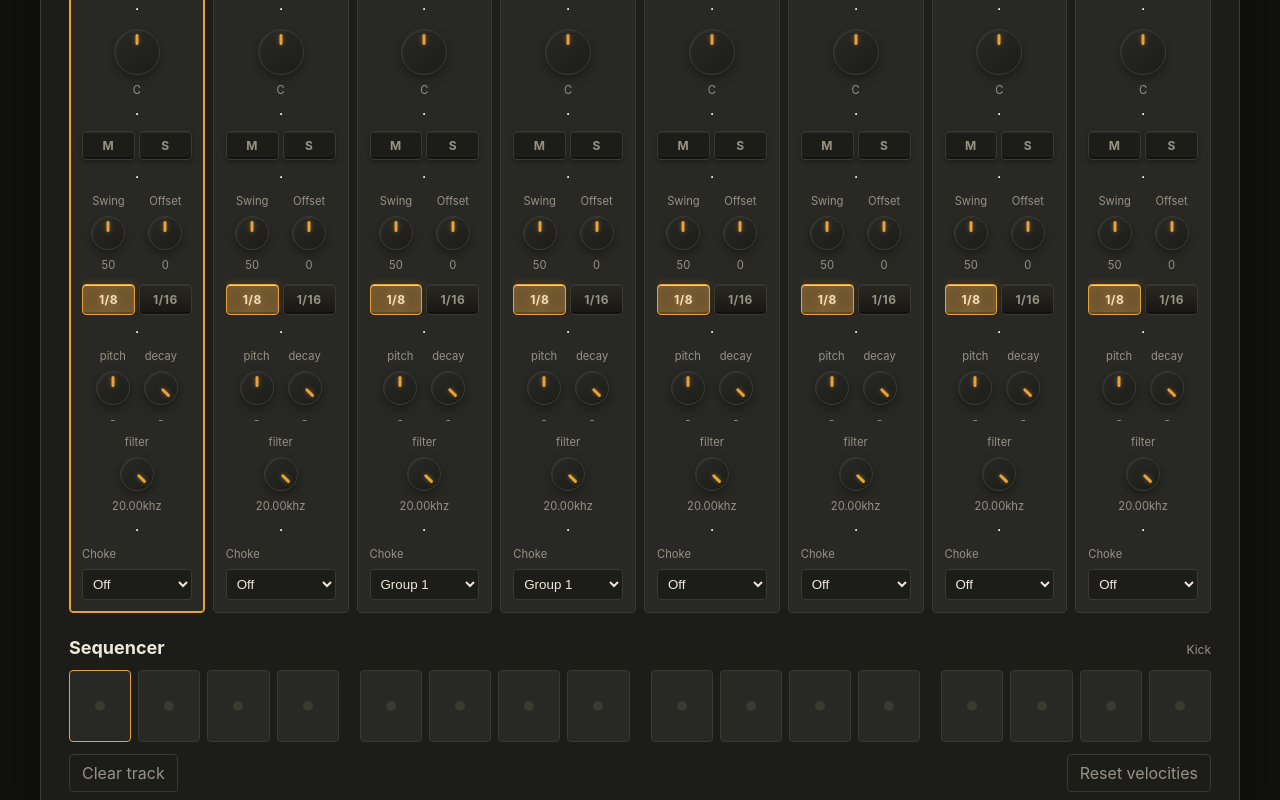
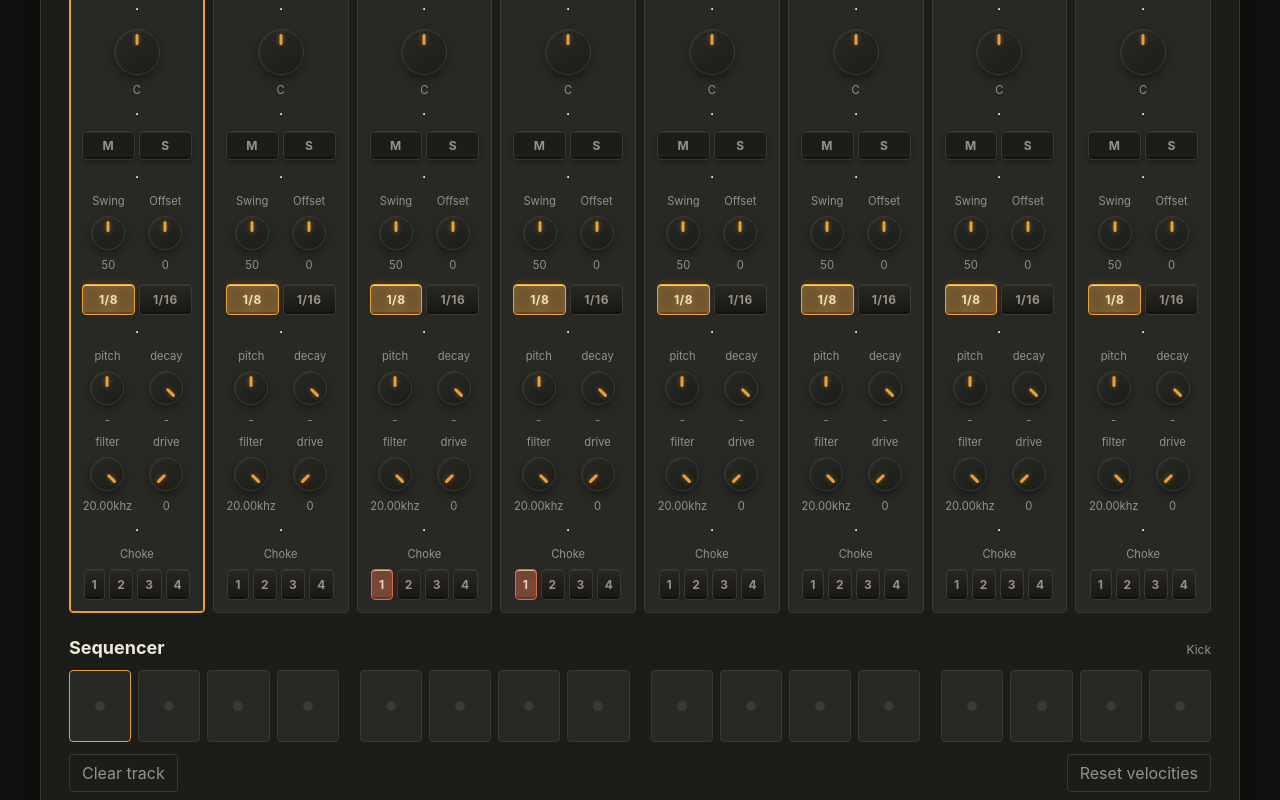
Before and after one commit to jpweijers/groovuebox, a Vue app: page / in a window 1280 px wide. Shown: the part 521-1321 px from the top of the page. Built offline with nearby package versions, Linux system fonts and the light colour scheme.

Commit message:
feat: distortion / gain

```diff
--- a/src/audio/AudioEngine.ts
+++ b/src/audio/AudioEngine.ts
@@ -15,6 +15,7 @@ class AudioEngine {
   private readonly trackPanners = new Map<string, StereoPannerNode>()
   private readonly trackMuteGains = new Map<string, GainNode>()
   private readonly trackFilters = new Map<string, BiquadFilterNode>()
+  private readonly trackDistortions = new Map<string, WaveShaperNode>()
 
   private getContext(): AudioContext {
     if (!this.context) {
@@ -65,9 +66,9 @@ class AudioEngine {
   ): void {
     const context = this.getContext()
     const buffer = this.buffers.get(id)
-    const gain = this.trackGains.get(id)
+    const distortion = this.trackDistortions.get(id)
 
-    if (!buffer || !gain) {
+    if (!buffer || !distortion) {
       throw new Error(`Could not load sample "${id}"`)
     }
 
@@ -84,17 +85,8 @@ class AudioEngine {
     source.buffer = buffer
 
     const velocityGain = context.createGain()
-    velocityGain.connect(gain)
+    velocityGain.connect(distortion)
     velocityGain.gain.setValueAtTime(Math.min(1, Math.max(0, velocity)), time)
-
-    // if (decay < 2000) {
-    //   console.log('decayued')
-    //   const decaySeconds = decay / 1000
-    //   const timeConstant = decaySeconds / 5
-    //
-    //   velocityGain.gain.setTargetAtTime(0.0001, startTime, timeConstant)
-    //   source.stop(startTime + decaySeconds)
-    // }
 
     source.playbackRate.setValueAtTime(Math.pow(2, pitch / 12), startTime)
 
@@ -169,6 +161,14 @@ class AudioEngine {
     filter.frequency.setTargetAtTime(safeFrequency, context.currentTime, 0.01)
   }
 
+  setTrackDistortion(id: string, amount: number): void {
+    const distortion = this.trackDistortions.get(id)
+
+    if (!distortion) return
+
+    distortion.curve = this.createDistortionCurve(amount)
+  }
+
   async close(): Promise<void> {
     if (!this.context) return
 
@@ -204,9 +204,14 @@ class AudioEngine {
     filter.frequency.value = 20_000
     filter.Q.value = 0.7
 
-    velocityGain.connect(gain)
-    gain.connect(filter)
-    filter.connect(panner)
+    const distortion = context.createWaveShaper()
+    distortion.curve = this.createDistortionCurve(0)
+    distortion.oversample = '2x'
+
+    velocityGain.connect(distortion)
+    distortion.connect(filter)
+    filter.connect(gain)
+    gain.connect(panner)
     panner.connect(muteGain)
     muteGain.connect(this.masterGain!)
 
@@ -216,6 +221,24 @@ class AudioEngine {
     this.trackPanners.set(id, panner)
     this.trackMuteGains.set(id, muteGain)
     this.trackFilters.set(id, filter)
+    this.trackDistortions.set(id, distortion)
+  }
+
+  private createDistortionCurve(amount: number): Float32Array<ArrayBuffer> {
+    const sampleCount = 2048
+    const curve = new Float32Array(sampleCount)
+
+    const safeAmount = Math.min(1, Math.max(0, amount))
+    const drive = 1 + safeAmount * 33
+    const normalization = Math.tanh(drive)
+
+    for (let i = 0; i < sampleCount; i++) {
+      const input = (i / (sampleCount - 1)) * 2 - 1
+      const distorted = Math.tanh(input * drive) / normalization
+      curve[i] = input + (distorted - input) * safeAmount
+    }
+
+    return curve
   }
 }
 
--- /dev/null
+++ b/src/components/Choke.vue
@@ -0,0 +1,54 @@
+<script lang="ts" setup>
+import type { Track } from '@/domain/track.interface.ts'
+import Switch from '@/components/Switch.vue'
+import { useGroovebox } from '@/composables/useGroovebox.ts'
+import type { ChokeGroup } from '@/domain/choke-groups.enum.ts'
+
+const { track } = defineProps<{ track: Track }>()
+
+const { setTrackChokeGroup } = useGroovebox()
+
+function onClick(group: ChokeGroup) {
+  if (group === track.chokeGroup) {
+    setTrackChokeGroup(track.id, null)
+  } else {
+    setTrackChokeGroup(track.id, group)
+  }
+}
+</script>
+
+<template>
+  <div class="choke-container">
+    <span class="label">Choke</span>
+    <div class="choke-select">
+      <Switch
+        v-for="i in [1, 2, 3, 4]"
+        :active="track.chokeGroup === i"
+        tone="red"
+        @clicked="onClick(i)"
+      >
+        {{ i }}
+      </Switch>
+    </div>
+  </div>
+</template>
+
+<style scoped>
+.choke-container {
+  display: grid;
+  justify-items: center;
+  gap: 8px;
+}
+
+.label {
+  color: var(--text-muted);
+  font-size: 0.7rem;
+}
+
+.choke-select {
+  display: flex;
+  flex-direction: row;
+  overflow: hidden;
+  gap: 4px;
+}
+</style>
--- a/src/components/Effects.vue
+++ b/src/components/Effects.vue
@@ -5,7 +5,7 @@ import { useGroovebox } from '@/composables/useGroovebox.ts'
 
 defineProps<{ track: Track }>()
 
-const { setTrackPitch, setTrackDecay, setTrackFilter } = useGroovebox()
+const { setTrackPitch, setTrackDecay, setTrackFilter, setTrackDistortion } = useGroovebox()
 
 function formatPitch(pitch: number): string {
   if (pitch === 0) return '-'
@@ -65,13 +65,23 @@ function formatFilter(filter: number): string {
       label="filter"
       @update:model-value="(filter) => setTrackFilter(track.id, filter)"
     />
+    <RotaryKnob
+      :model-value="track.distortion"
+      :min="0"
+      :max="1"
+      :step="0.01"
+      :size="40"
+      :default-value="0"
+      label="drive"
+      @update:model-value="(distortion) => setTrackDistortion(track.id, distortion)"
+    />
   </div>
 </template>
 
 <style scoped>
 .effects {
-  display: flex;
-  flex-flow: wrap;
+  display: grid;
+  grid-template-columns: 1fr 1fr;
   justify-content: center;
   gap: 8px;
 }
--- a/src/components/MixerChannel.vue
+++ b/src/components/MixerChannel.vue
@@ -1,11 +1,11 @@
 <script lang="ts" setup>
 import type { Track } from '@/domain/track.interface.ts'
-import type { ChokeGroup } from '@/domain/choke-groups.enum.ts'
 import { useGroovebox } from '@/composables/useGroovebox.ts'
 import RotaryKnob from '@/components/RotaryKnob.vue'
 import TrackTiming from '@/components/TrackTiming.vue'
 import Switch from '@/components/Switch.vue'
 import Effects from '@/components/Effects.vue'
+import Choke from '@/components/Choke.vue'
 
 const { track, selected } = defineProps<{ track: Track; selected: boolean }>()
 
@@ -13,18 +13,11 @@ const emit = defineEmits<{
   select: []
 }>()
 
-const { setTrackVolume, setTrackPan, setTrackChokeGroup, toggleMute, toggleSolo, isTrackSoloed } =
-  useGroovebox()
+const { setTrackVolume, setTrackPan, toggleMute, toggleSolo, isTrackSoloed } = useGroovebox()
 
 function changeVolume(event: InputEvent): void {
   const input = event.target as HTMLInputElement
   setTrackVolume(track.id, Number(input.value))
-}
-
-function changeChokeGroup(event: Event): void {
-  const input = event.target as HTMLInputElement
-  const group = input.value === '' ? null : (Number(input.value) as ChokeGroup)
-  setTrackChokeGroup(track.id, group)
 }
 
 function formatPan() {
@@ -89,15 +82,7 @@ function formatPan() {
 
     <hr />
 
-    <label :for="`choke-${track.id}`">Choke</label>
-
-    <select :id="`choke-${track.id}`" :value="track.chokeGroup ?? ''" @change="changeChokeGroup">
-      <option value="">Off</option>
-      <option value="1">Group 1</option>
-      <option value="2">Group 2</option>
-      <option value="3">Group 3</option>
-      <option value="4">Group 4</option>
-    </select>
+    <Choke :track="track" />
   </article>
 </template>
 
--- a/src/components/Switch.vue
+++ b/src/components/Switch.vue
@@ -30,7 +30,7 @@ defineEmits<{ clicked: [] }>()
 .switch {
   position: relative;
   min-width: 0;
-  padding: 7px 10px;
+  padding: 7px 7px;
   overflow: hidden;
   color: var(--text-muted);
   font: inherit;
--- a/src/composables/useGroovebox.ts
+++ b/src/composables/useGroovebox.ts
@@ -21,6 +21,7 @@ for (const track of persistedState.value.tracks) {
   track.pitch ??= 0
   track.decay ??= 2_000
   track.filter ??= 20_000
+  track.distortion ??= 0
 }
 
 const state = computed<GrooveBoxState>(() => ({ ...persistedState.value, ...runtimeState.value }))
@@ -215,6 +216,14 @@ export function useGroovebox() {
     }
   }
 
+  function setTrackDistortion(id: string, amount: number): void {
+    const track = findTrack(id)
+    if (track) {
+      track.distortion = amount
+      audioEngine.setTrackDistortion(track.id, track.distortion)
+    }
+  }
+
   function _syncAudibleTracks(): void {
     for (const track of persistedState.value.tracks) {
       audioEngine.setTrackMute(track.id, !_isTrackAudible(track))
@@ -251,5 +260,6 @@ export function useGroovebox() {
     setTrackPitch,
     setTrackDecay,
     setTrackFilter,
+    setTrackDistortion
   }
 }
--- a/src/domain/track.interface.ts
+++ b/src/domain/track.interface.ts
@@ -20,4 +20,5 @@ export interface Track {
   steps: Step[]
   chokeGroup: ChokeGroup | null
   muted: boolean
+  distortion: number
 }
```
